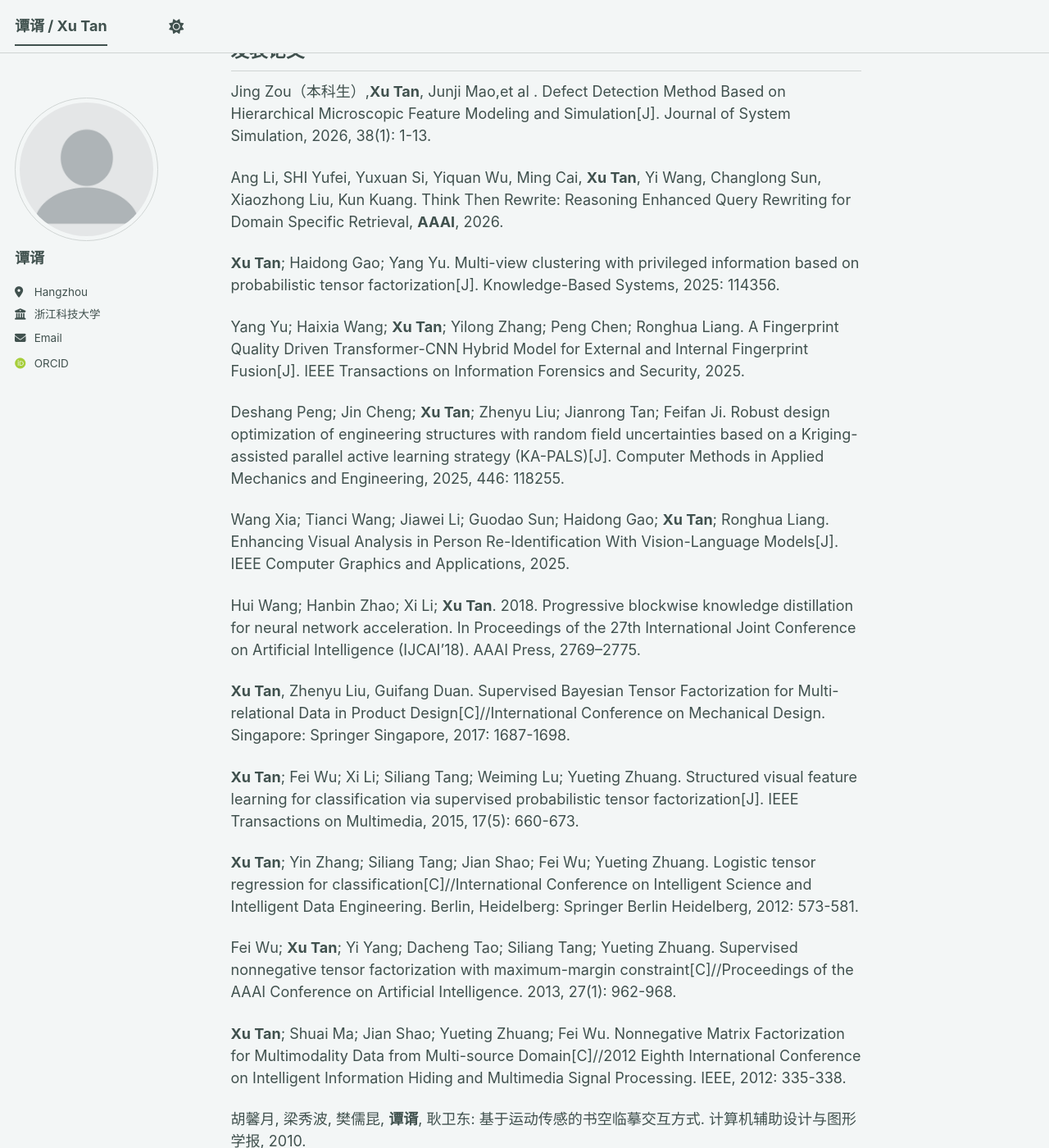
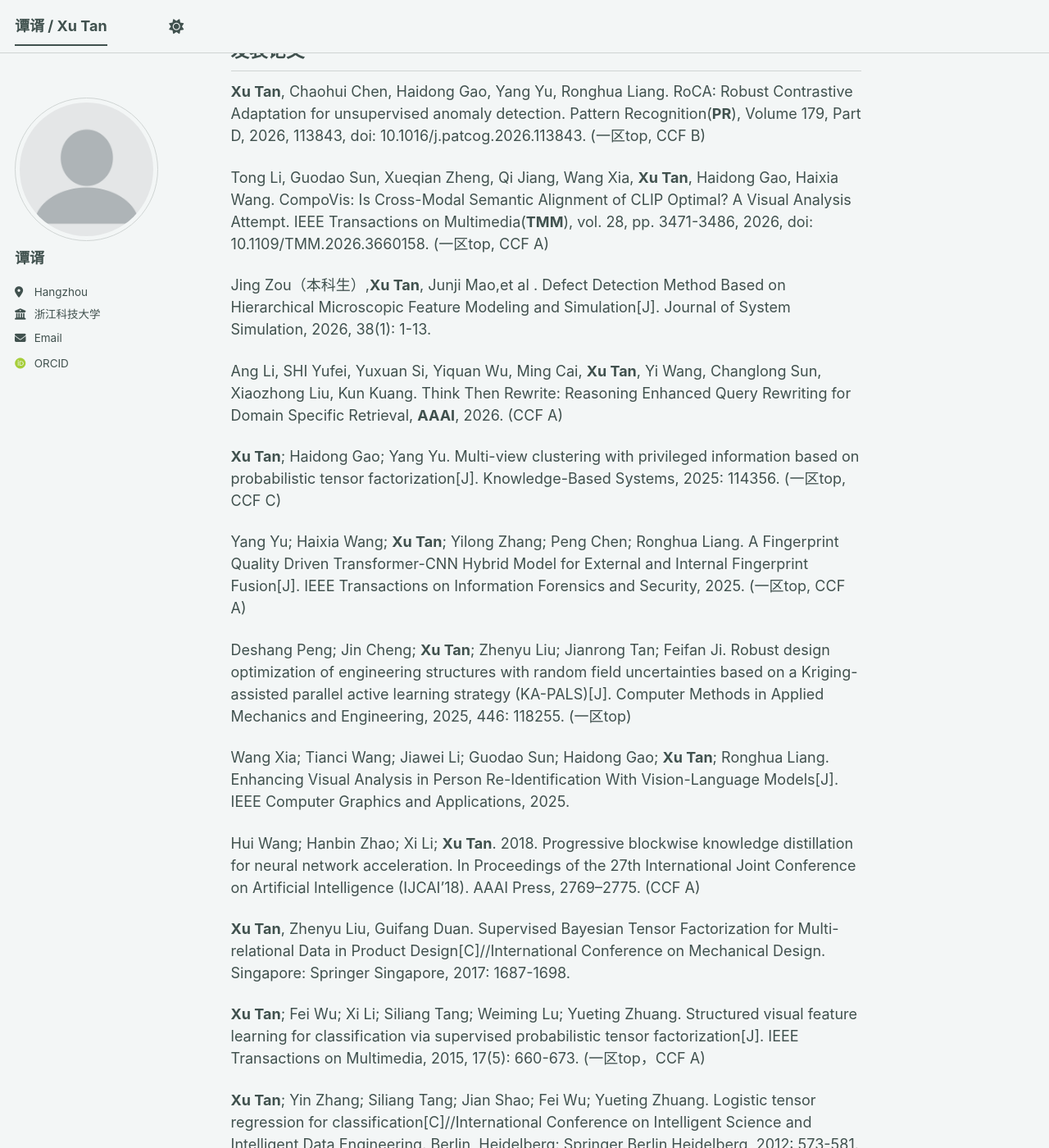
Before and after one commit to tumitx/tumitx.github.io, a Jekyll site: the page built from _pages/about.md, in a window 1280 px wide and 1400 px high, scrolled down 1370 px. Shown: the whole window at 82% size. Built offline with Jekyll 4.4.1, drawn with Linux system fonts in a browser that asks for light colours; some web fonts are replaced; a script bundle is joined from its source files by our own code; library files that are not in the unit come from our copies; some of the changed text lies outside the part shown.

Commit message:
Update publication list with CCF rankings
Added publication details and CCF rankings for various papers.

```diff
--- a/_pages/about.md
+++ b/_pages/about.md
@@ -51,27 +51,31 @@ tanxu@zust.edu.cn
 
 ## 发表论文
 
+**Xu Tan**, Chaohui Chen, Haidong Gao, Yang Yu, Ronghua Liang. RoCA: Robust Contrastive Adaptation for unsupervised anomaly detection. Pattern Recognition(**PR**), Volume 179, Part D, 2026, 113843, doi: 10.1016/j.patcog.2026.113843. (一区top, CCF B)
+
+Tong Li, Guodao Sun, Xueqian Zheng, Qi Jiang, Wang Xia, **Xu Tan**, Haidong Gao, Haixia Wang. CompoVis: Is Cross-Modal Semantic Alignment of CLIP Optimal? A Visual Analysis Attempt. IEEE Transactions on Multimedia(**TMM**), vol. 28, pp. 3471-3486, 2026, doi: 10.1109/TMM.2026.3660158. (一区top, CCF A)
+
 Jing Zou（本科生）,**Xu Tan**, Junji Mao,et al . Defect Detection Method Based on Hierarchical Microscopic Feature Modeling and Simulation[J]. Journal of System Simulation, 2026, 38(1): 1-13.
 
-Ang Li, SHI Yufei, Yuxuan Si, Yiquan Wu, Ming Cai, **Xu Tan**, Yi Wang, Changlong Sun, Xiaozhong Liu, Kun Kuang. Think Then Rewrite: Reasoning Enhanced Query Rewriting for Domain Specific Retrieval, **AAAI**, 2026.
+Ang Li, SHI Yufei, Yuxuan Si, Yiquan Wu, Ming Cai, **Xu Tan**, Yi Wang, Changlong Sun, Xiaozhong Liu, Kun Kuang. Think Then Rewrite: Reasoning Enhanced Query Rewriting for Domain Specific Retrieval, **AAAI**, 2026. (CCF A)
 
-**Xu Tan**; Haidong Gao; Yang Yu. Multi-view clustering with privileged information based on probabilistic tensor factorization[J]. Knowledge-Based Systems, 2025: 114356.
+**Xu Tan**; Haidong Gao; Yang Yu. Multi-view clustering with privileged information based on probabilistic tensor factorization[J]. Knowledge-Based Systems, 2025: 114356. (一区top, CCF C)
 
-Yang Yu; Haixia Wang; **Xu Tan**; Yilong Zhang; Peng Chen; Ronghua Liang. A Fingerprint Quality Driven Transformer-CNN Hybrid Model for External and Internal Fingerprint Fusion[J]. IEEE Transactions on Information Forensics and Security, 2025.
+Yang Yu; Haixia Wang; **Xu Tan**; Yilong Zhang; Peng Chen; Ronghua Liang. A Fingerprint Quality Driven Transformer-CNN Hybrid Model for External and Internal Fingerprint Fusion[J]. IEEE Transactions on Information Forensics and Security, 2025. (一区top, CCF A)
 
-Deshang Peng; Jin Cheng; **Xu Tan**; Zhenyu Liu; Jianrong Tan; Feifan Ji. Robust design optimization of engineering structures with random field uncertainties based on a Kriging-assisted parallel active learning strategy (KA-PALS)[J]. Computer Methods in Applied Mechanics and Engineering, 2025, 446: 118255.
+Deshang Peng; Jin Cheng; **Xu Tan**; Zhenyu Liu; Jianrong Tan; Feifan Ji. Robust design optimization of engineering structures with random field uncertainties based on a Kriging-assisted parallel active learning strategy (KA-PALS)[J]. Computer Methods in Applied Mechanics and Engineering, 2025, 446: 118255. (一区top)
 
 Wang Xia; Tianci Wang; Jiawei Li; Guodao Sun; Haidong Gao; **Xu Tan**; Ronghua Liang. Enhancing Visual Analysis in Person Re-Identification With Vision-Language Models[J]. IEEE Computer Graphics and Applications, 2025.
 
-Hui Wang; Hanbin Zhao; Xi Li; **Xu Tan**. 2018. Progressive blockwise knowledge distillation for neural network acceleration. In Proceedings of the 27th International Joint Conference on Artificial Intelligence (IJCAI'18). AAAI Press, 2769–2775.
+Hui Wang; Hanbin Zhao; Xi Li; **Xu Tan**. 2018. Progressive blockwise knowledge distillation for neural network acceleration. In Proceedings of the 27th International Joint Conference on Artificial Intelligence (IJCAI'18). AAAI Press, 2769–2775. (CCF A)
 
 **Xu Tan**, Zhenyu Liu, Guifang Duan. Supervised Bayesian Tensor Factorization for Multi-relational Data in Product Design[C]//International Conference on Mechanical Design. Singapore: Springer Singapore, 2017: 1687-1698.
 
-**Xu Tan**; Fei Wu; Xi Li; Siliang Tang; Weiming Lu; Yueting Zhuang. Structured visual feature learning for classification via supervised probabilistic tensor factorization[J]. IEEE Transactions on Multimedia, 2015, 17(5): 660-673.
+**Xu Tan**; Fei Wu; Xi Li; Siliang Tang; Weiming Lu; Yueting Zhuang. Structured visual feature learning for classification via supervised probabilistic tensor factorization[J]. IEEE Transactions on Multimedia, 2015, 17(5): 660-673. (一区top，CCF A)
 
 **Xu Tan**; Yin Zhang; Siliang Tang; Jian Shao; Fei Wu; Yueting Zhuang. Logistic tensor regression for classification[C]//International Conference on Intelligent Science and Intelligent Data Engineering. Berlin, Heidelberg: Springer Berlin Heidelberg, 2012: 573-581.
 
-Fei Wu; **Xu Tan**; Yi Yang; Dacheng Tao; Siliang Tang; Yueting Zhuang. Supervised nonnegative tensor factorization with maximum-margin constraint[C]//Proceedings of the AAAI Conference on Artificial Intelligence. 2013, 27(1): 962-968.
+Fei Wu; **Xu Tan**; Yi Yang; Dacheng Tao; Siliang Tang; Yueting Zhuang. Supervised nonnegative tensor factorization with maximum-margin constraint[C]//Proceedings of the AAAI Conference on Artificial Intelligence. 2013, 27(1): 962-968. (CCF A)
 
 **Xu Tan**; Shuai Ma; Jian Shao; Yueting Zhuang; Fei Wu. Nonnegative Matrix Factorization for Multimodality Data from Multi-source Domain[C]//2012 Eighth International Conference on Intelligent Information Hiding and Multimedia Signal Processing. IEEE, 2012: 335-338.
 
```
